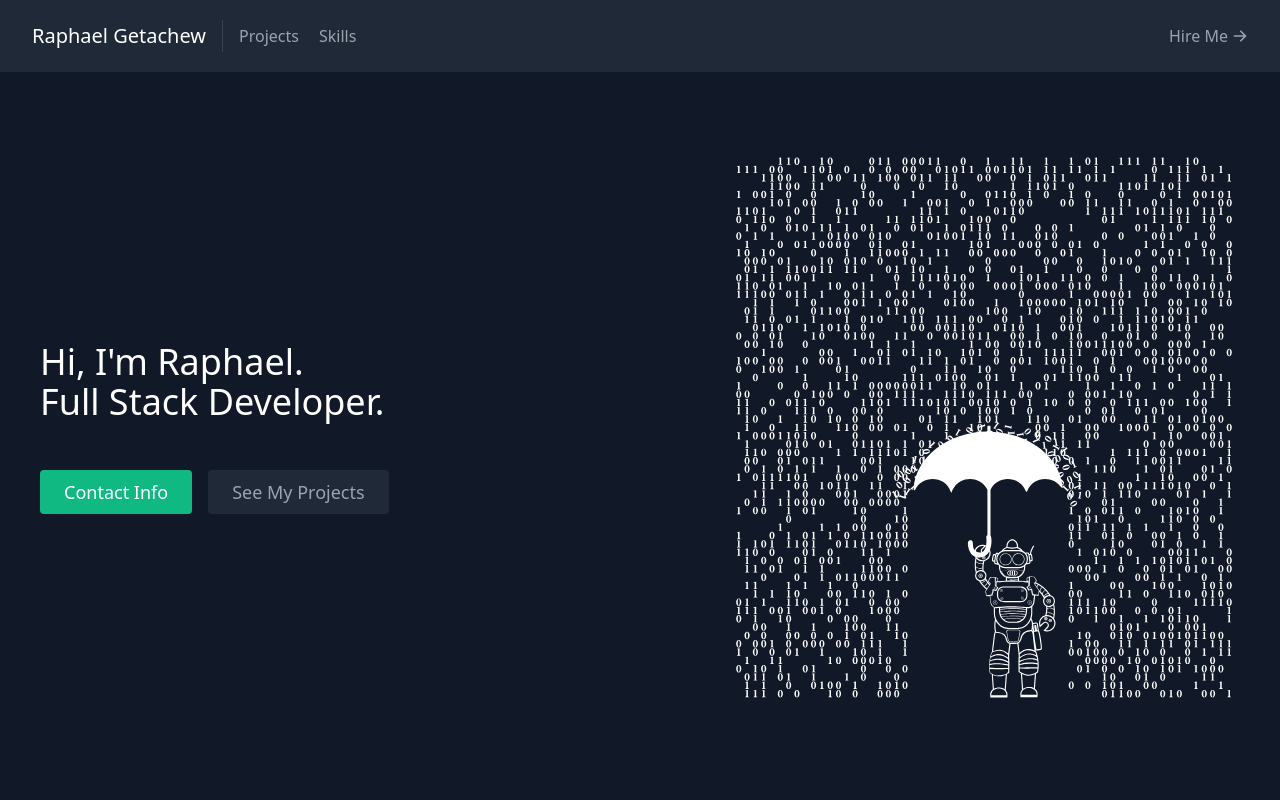
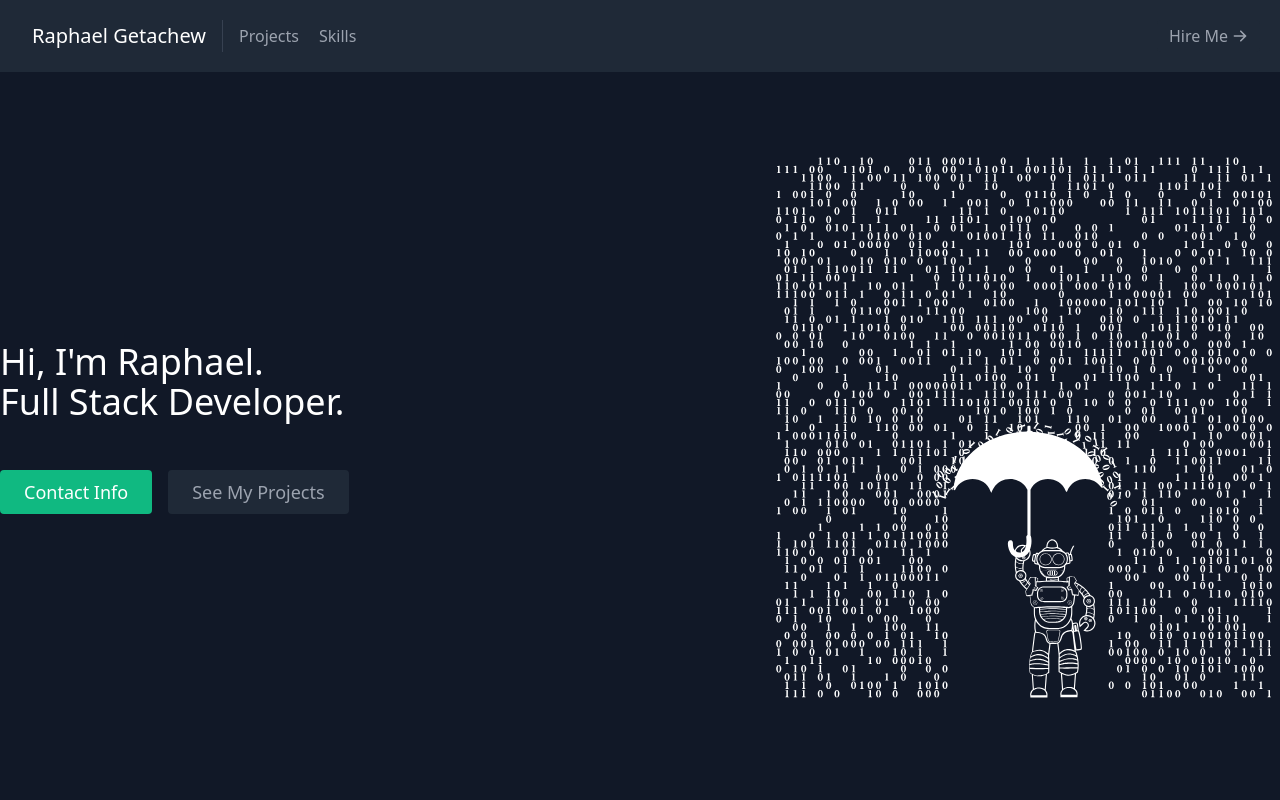
Before and after one commit to raphget/Personal-Portfolio, a React (Create React App) app: page / in a window 1280 px wide. Shown: the top 800 px of the page. Built offline with nearby package versions, Linux system fonts and the light colour scheme.

Commit message:
contact updates

```diff
--- a/src/components/About.js
+++ b/src/components/About.js
@@ -3,9 +3,9 @@
 export default function About() {
   return (
     <section id="about">
-      <div className="container mx-auto flex px-10 py-20 md:flex-row flex-col items-center">
+      <div className="container mx-auto flex px-30 py-20 md:flex-row flex-col items-center">
         <div className="lg:flex-grow md:w-1/2 lg:pr-24 md:pr-16 flex flex-col md:items-start md:text-left mb-16 md:mb-0 items-center text-center">
-          <h1 className="pl-15 title-font sm:text-4xl text-3xl mb-4 font-medium text-white">
+          <h1 className="title-font sm:text-4xl text-3xl mb-4 font-medium text-white">
             Hi, I'm Raphael.
             <br className="hidden lg:inline-block" />Full Stack Developer.
           </h1>
```
